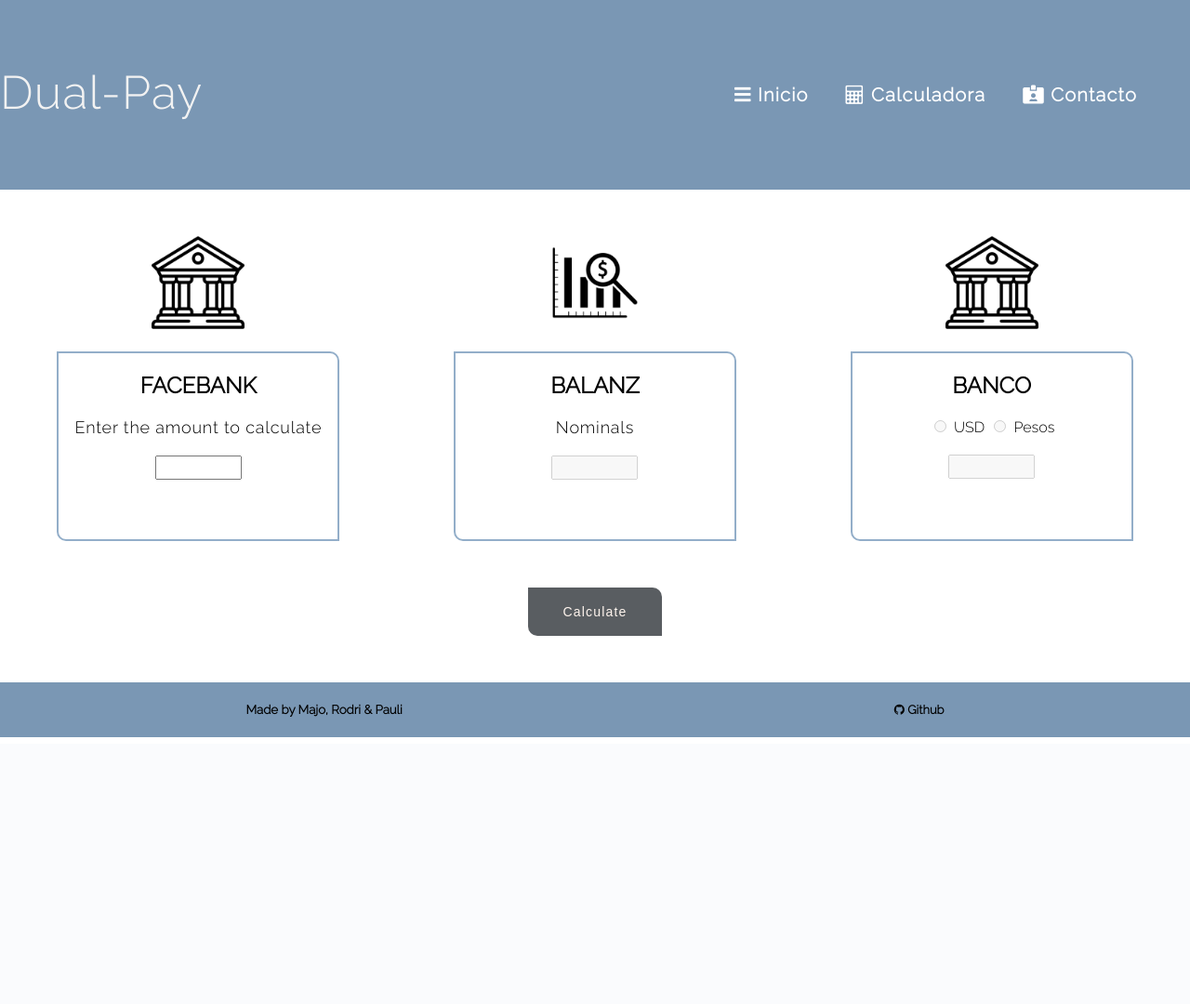
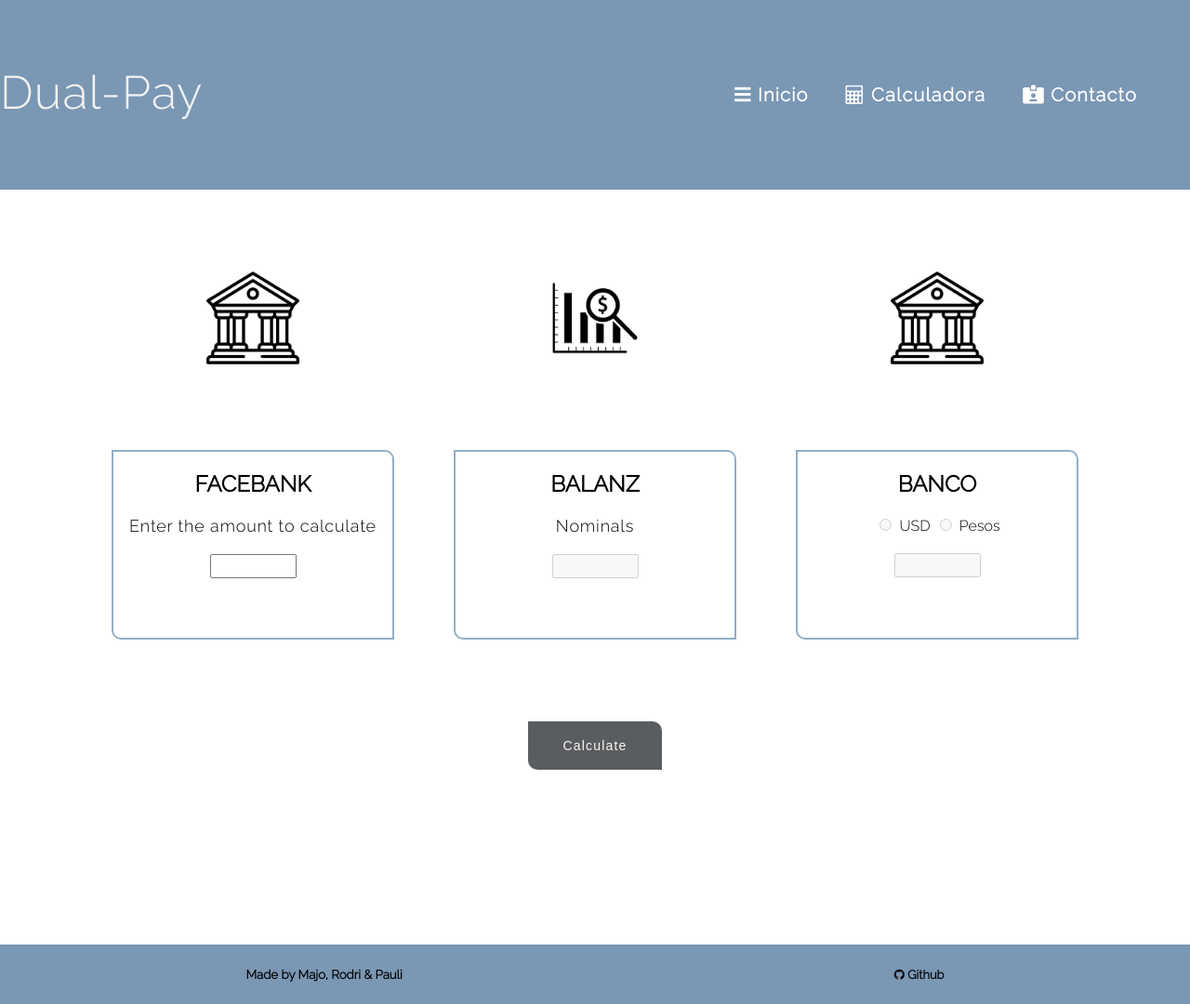
Before and after one commit to rodrigoenzohernandez/dual-pay, a PHP site: page /src/public/index.html in a window 1280 px wide. Shown: the whole page at 93% size. Before the commit the page ends 793 px from the top, so only its background shows below. Run offline with PHP 8.4, Linux system fonts and the light colour scheme; some libraries are stand-ins or nearby versions.

Commit message:
fix footer to the bottom

```diff
--- a/src/public/index.html
+++ b/src/public/index.html
@@ -17,6 +17,8 @@
 </head>
 
 <body>
+<div class="try-container">
+    <div class="main">
     <header>
         <div class="wrapper">
             <div class="logo">Dual-Pay</div>
@@ -29,7 +31,7 @@
             </nav>
         </div>
     </header>
-    <section class="img-container">
+    <section class="section-container">
         <div class="style-img">
             <img src="imgs/bank.png" alt="">
         </div>
@@ -40,7 +42,7 @@
             <img src="imgs/bank.png" alt="">
         </div>
     </section>
-    <section class="container">
+    <section class="section-container">
         <div class="box-style">
             <h1>FACEBANK <span> <img class="img-responsive" src="imgs/bank.png"></span></h1>
             <h3>Enter the amount to calculate</h3>
@@ -61,11 +63,12 @@
             <input id="receivedMoneyInput" class="style-input" type="text" disabled>
         </div>
     </section>
-    <section>
+    <section class="section-container">
         <div class="button">
             <button id="btnCalcutate" class="style-button" type="button" disabled>Calculate</button>
         </div>
     </section>
+</div>
     <footer class="dp-footer">
         <div class="footer-child">
             <h5>Made by Majo, Rodri & Pauli</h1>
@@ -75,6 +78,7 @@
                 fa-github"></i> Github</a>
         </div>
     </footer>
+</div>
     <script src="./app.js"></script>
     <script src="../functions/nominalsToPesosOrUsd.js"></script>
     <script src="../functions/convertions.js"></script>
--- a/src/public/style.css
+++ b/src/public/style.css
@@ -1,20 +1,23 @@
 body {
     max-width: 1920px;
-    font-family: 'Raleway', sans-serif;
+    height: 100%;
     margin: 0;
     padding: 0;
+    font-family: 'Raleway', sans-serif;
 }
-.img-container {
-    display: flex;
-    justify-content: space-around;
-    margin-top: 50px;
+.try-container {
+    min-height: 100%;
 }
-.container {
-    min-width: 400px;
-    margin-top: 20px;
+.main {
+    overflow: auto;
+    padding-bottom: 100px;
+}
+.section-container {
     display: flex;
     justify-content: space-around;
     text-align: center;
+    min-height: 100%;
+    margin: 88px;
 }
 .img-responsive{
     display: none;
@@ -54,7 +57,7 @@ h3 {
 .button {
     display: flex;
     justify-content: center;
-    margin: 50px;
+
 }
 .style-button {
     padding: 18px 37px;
@@ -67,8 +70,13 @@ h3 {
 }
 .dp-footer {
     display: flex;
+    bottom:0;
+    width:100%;
+    height: 64px;
+    position: relative;
     justify-content: space-around;
     background-color: rgb(122, 151, 180);
+    clear: both;
 }
 .footer-child {
     display: flex;
@@ -89,7 +97,7 @@ h3 {
         justify-content: center;
         align-items: center;
     }
-    .container {
+    .section-container {
          display: flex;
          flex-direction: column;
          height: auto;
@@ -116,6 +124,7 @@ h3 {
         display: block;
         text-align: center;
         background-color: rgb(122, 151, 180);
+        height: 77px;
     }
 
 }
```
